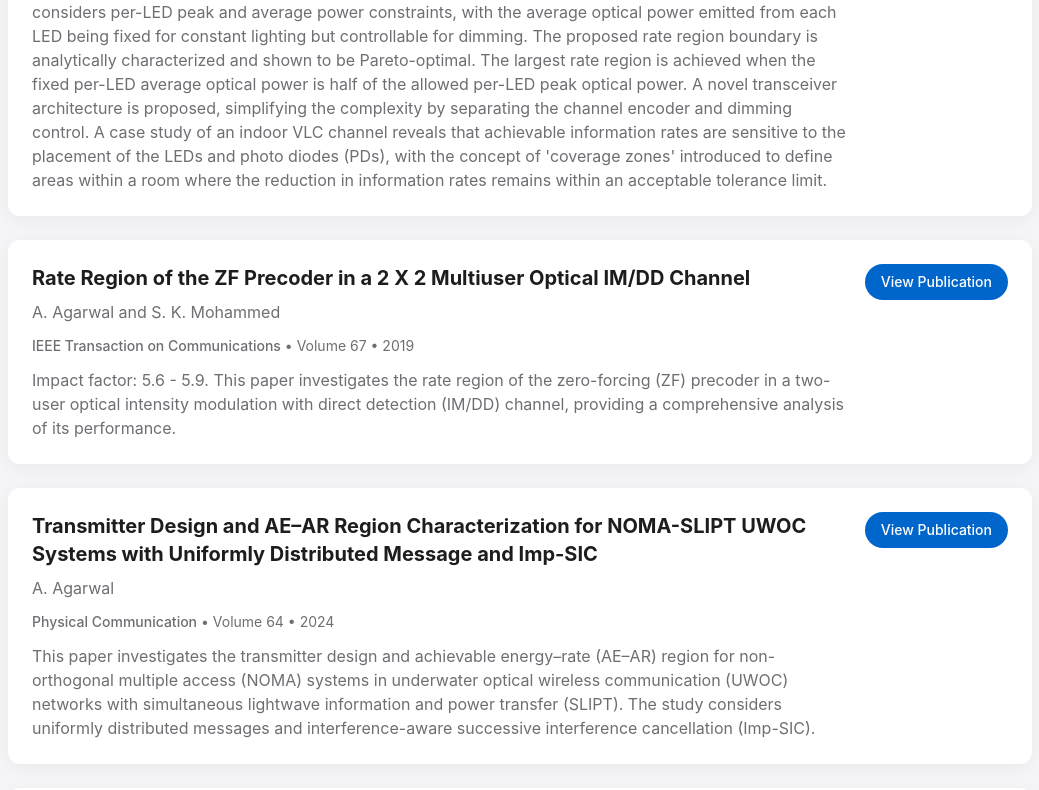
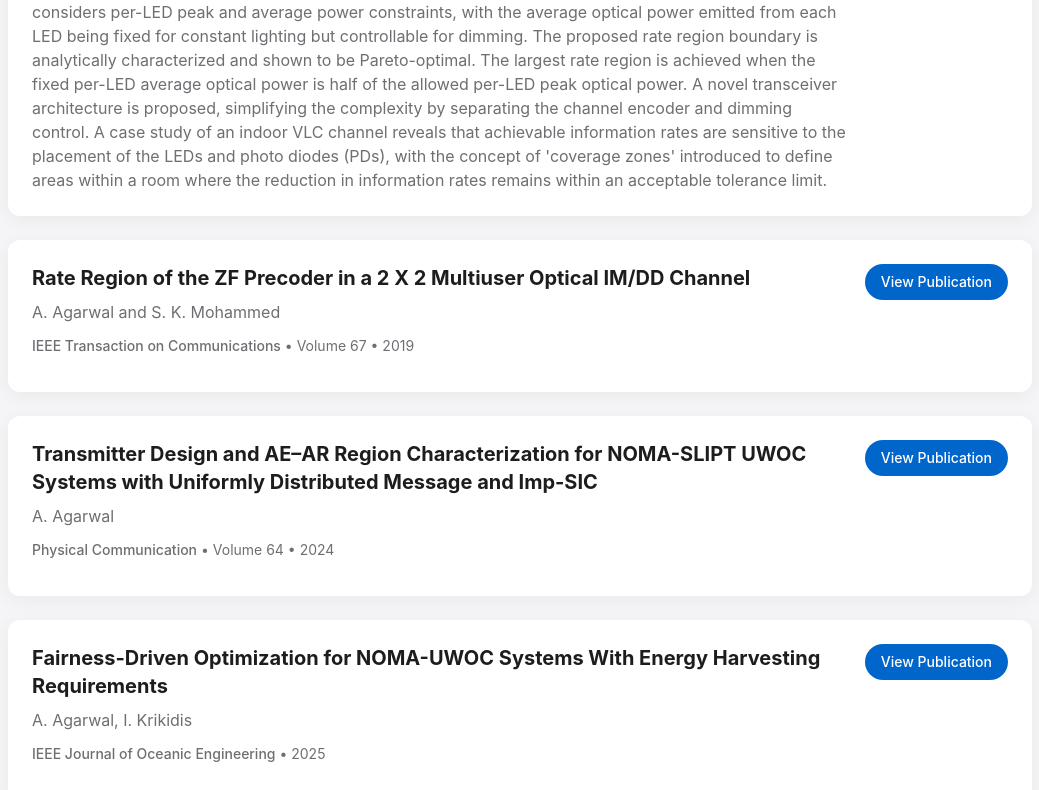
Before and after one commit to AAVNIT111/prof_portfolio, a React (Vite) app: page / in a window 1280 px wide. Shown: the part 2005-2795 px from the top of the page, without its empty margins (120-1159 px from the left). Built offline with nearby package versions, Linux system fonts and the light colour scheme; the HTML template or start-up script is replaced by a standard one.

Commit message:
Update personalData.js

```diff
--- a/src/data/personalData.js
+++ b/src/data/personalData.js
@@ -3,7 +3,7 @@
 
 const personalData = {
   // Basic Information
-  name: "Dr. Amit Agrawal",
+  name: "Dr. Amit Agarwal",
   jobTitle: "Assistant Professor",
   photo: "https://vnit.ac.in/engineering/ece/wp-content/uploads/2023/06/Amit-Agrawal.jpg", // Replace with your photo URL
   bio: "I am an Assistant Professor in the Department of Electronics and Communication Engineering at VNIT Nagpur, India. I received my B.Tech from NIT Kurukshetra in 2011, and my M.Tech and Ph.D. from IIT Delhi in 2014 and 2019, respectively. My research interests include visible light communication, wireless communication theory, 5G/B5G systems, and cooperative networks. I have previously worked as an Assistant Professor at LNMIIT Jaipur and as a Post-Doctoral Researcher at the University of Cyprus, where I was part of the EU project PRIME.",
@@ -113,7 +113,7 @@ const personalData = {
       // issue: "3",
       year: "2019",
       doi: "10.1109/TCOMM.2019.2899866",
-      abstract: "Impact factor: 5.6 - 5.9. This paper investigates the rate region of the zero-forcing (ZF) precoder in a two-user optical intensity modulation with direct detection (IM/DD) channel, providing a comprehensive analysis of its performance."
+    //  abstract: "Impact factor: 5.6 - 5.9. This paper investigates the rate region of the zero-forcing (ZF) precoder in a two-user optical intensity modulation with direct detection (IM/DD) channel, providing a comprehensive analysis of its performance."
     },
 
 {
@@ -124,7 +124,7 @@ const personalData = {
   article: "102317",
   year: "2024",
   doi: "10.1016/j.phycom.2024.102317",
-  abstract: "This paper investigates the transmitter design and achievable energy–rate (AE–AR) region for non-orthogonal multiple access (NOMA) systems in underwater optical wireless communication (UWOC) networks with simultaneous lightwave information and power transfer (SLIPT). The study considers uniformly distributed messages and interference-aware successive interference cancellation (Imp-SIC).",
+//  abstract: "This paper investigates the transmitter design and achievable energy–rate (AE–AR) region for non-orthogonal multiple access (NOMA) systems in underwater optical wireless communication (UWOC) networks with simultaneous lightwave information and power transfer (SLIPT). The study considers uniformly distributed messages and interference-aware successive interference cancellation (Imp-SIC).",
 },
 {
   title: "Fairness-Driven Optimization for NOMA-UWOC Systems With Energy Harvesting Requirements",
@@ -132,14 +132,14 @@ const personalData = {
   journal: "IEEE Journal of Oceanic Engineering",
   year: "2025",
   doi: "10.1109/JOE.2025.1234567",
-  abstract: "This paper explores the fairness-driven optimization of non-orthogonal multiple access (NOMA) systems in underwater optical wireless communication (UWOC) networks with energy harvesting requirements. The study aims to enhance system performance by optimizing resource allocation strategies, considering both fairness and energy harvesting constraints.",
+//  abstract: "This paper explores the fairness-driven optimization of non-orthogonal multiple access (NOMA) systems in underwater optical wireless communication (UWOC) networks with energy harvesting requirements. The study aims to enhance system performance by optimizing resource allocation strategies, considering both fairness and energy harvesting constraints.",
 },
 {
   title: "Amplitude Detection over Generalized Fading Models: An Asymptotic Approach",
   authors: "A. Agarwal, C. Psomas, I. Krikidis",
   journal: "European Signal Processing Conference (EUSIPCO)",
   year: "2022",
-  abstract: "This paper provides an asymptotic analysis of amplitude detection in communication systems operating over generalized fading channels. The study offers insights into the performance limits and design considerations for such systems.",
+//  abstract: "This paper provides an asymptotic analysis of amplitude detection in communication systems operating over generalized fading channels. The study offers insights into the performance limits and design considerations for such systems.",
 },
 {
   title: "Strategic Analysis of Uplink URLLC Traffic Impact on eMBB Efficiency in Next-Generation 5G Networks",
@@ -147,7 +147,7 @@ const personalData = {
   journal: "2024 Second International Conference on Computational and Characterization Techniques (ICCT)",
   year: "2024",
   doi: "10.1109/ICCT.2024.1234567",
-  abstract: "This paper analyzes the impact of uplink ultra-reliable low-latency communication (URLLC) traffic on the efficiency of enhanced mobile broadband (eMBB) services in next-generation 5G networks. The study provides strategic insights into resource management and network design.",
+//  abstract: "This paper analyzes the impact of uplink ultra-reliable low-latency communication (URLLC) traffic on the efficiency of enhanced mobile broadband (eMBB) services in next-generation 5G networks. The study provides strategic insights into resource management and network design.",
 },
 {
   title: "Transmitter Design and AE–AR Region Characterization for NOMA-SLIPT UWOC Systems with Uniformly Distributed Message and Imp-SIC",
@@ -157,7 +157,7 @@ const personalData = {
   article: "102317",
   year: "2024",
   doi: "10.1016/j.phycom.2024.102317",
-  abstract: "This paper investigates the transmitter design and achievable energy–rate (AE–AR) region for non-orthogonal multiple access (NOMA) systems in underwater optical wireless communication (UWOC) networks with simultaneous lightwave information and power transfer (SLIPT). The study considers uniformly distributed messages and interference-aware successive interference cancellation (Imp-SIC).",
+//  abstract: "This paper investigates the transmitter design and achievable energy–rate (AE–AR) region for non-orthogonal multiple access (NOMA) systems in underwater optical wireless communication (UWOC) networks with simultaneous lightwave information and power transfer (SLIPT). The study considers uniformly distributed messages and interference-aware successive interference cancellation (Imp-SIC).",
 },
 
   {
@@ -166,7 +166,7 @@ const personalData = {
     journal: "IEEE Conference Publication",
     year: "2018",
     doi: "10.1109/NCC.2018.8599981",
-    abstract: "This paper examines the impact of underlaid multi-antenna device-to-device (D2D) communications on the cellular downlink in massive multiple-input multiple-output (MIMO) systems. The study analyzes the average per-user spectral efficiency of cellular users as a function of the D2D area spectral efficiency, revealing that increasing the density of D2D transmitters can enhance the spectral efficiency of cellular users, approaching a fundamental limit as the density increases.",
+ //   abstract: "This paper examines the impact of underlaid multi-antenna device-to-device (D2D) communications on the cellular downlink in massive multiple-input multiple-output (MIMO) systems. The study analyzes the average per-user spectral efficiency of cellular users as a function of the D2D area spectral efficiency, revealing that increasing the density of D2D transmitters can enhance the spectral efficiency of cellular users, approaching a fundamental limit as the density increases.",
   },
   {
     title: "Energy-Efficient UOWC-RF Systems with SLIPT",
@@ -177,7 +177,7 @@ const personalData = {
     article: "e4889",
     year: "2024",
     doi: "10.1002/ett.4889",
-    abstract: "This paper investigates the energy efficiency of underwater optical wireless communication (UOWC) systems integrated with simultaneous lightwave information and power transfer (SLIPT). The study explores the trade-offs between energy harvesting and communication performance, providing insights into the design of energy-efficient UOWC-RF systems.",
+  //  abstract: "This paper investigates the energy efficiency of underwater optical wireless communication (UOWC) systems integrated with simultaneous lightwave information and power transfer (SLIPT). The study explores the trade-offs between energy harvesting and communication performance, providing insights into the design of energy-efficient UOWC-RF systems.",
   },
   {
     title: "Enhanced Physical Layer Security for Wireless Systems with Non-Diagonal IRS",
@@ -185,7 +185,7 @@ const personalData = {
     journal: "2023 IEEE International Conference on Advanced Networks and Telecommunication Systems (ANTS)",
     year: "2023",
     doi: "10.1109/ANTS.2023.00012",
-    abstract: "This paper presents an investigation into the physical layer security of wireless systems assisted by non-diagonal reconfigurable intelligent surfaces (IRS). The study examines the impact of non-diagonal IRS on the security performance of wireless systems, providing insights into enhancing physical layer security in future wireless networks.",
+   // abstract: "This paper presents an investigation into the physical layer security of wireless systems assisted by non-diagonal reconfigurable intelligent surfaces (IRS). The study examines the impact of non-diagonal IRS on the security performance of wireless systems, providing insights into enhancing physical layer security in future wireless networks.",
   },
   {
     title: "Fairness-Driven TDMA with Joint Phase and Beamforming Optimization for ND-IRS Assisted MU-MISO Communication Systems",
@@ -195,7 +195,7 @@ const personalData = {
     article: "102587",
     year: "2025",
     doi: "10.1016/j.phycom.2025.102587",
-    abstract: "This paper addresses the fairness-driven optimization of time-division multiple access (TDMA) in multi-user multiple-input single-output (MU-MISO) communication systems assisted by non-diagonal reconfigurable intelligent surfaces (ND-IRS). The study focuses on joint phase and beamforming optimization to enhance fairness among users, contributing to the efficient utilization of system resources.",
+//    abstract: "This paper addresses the fairness-driven optimization of time-division multiple access (TDMA) in multi-user multiple-input single-output (MU-MISO) communication systems assisted by non-diagonal reconfigurable intelligent surfaces (ND-IRS). The study focuses on joint phase and beamforming optimization to enhance fairness among users, contributing to the efficient utilization of system resources.",
   },
   {
     title: "Fairness Driven Joint Phase and PAC Optimization for NOMA Transmission with D/ND-IRS",
@@ -203,7 +203,7 @@ const personalData = {
     journal: "IEEE Transactions on Vehicular Technology",
     year: "2025",
     doi: "10.1109/TVT.2025.1234567",
-    abstract: "This paper explores the fairness-driven optimization of joint phase and power allocation control (PAC) for non-orthogonal multiple access (NOMA) transmission systems assisted by diagonal and non-diagonal reconfigurable intelligent surfaces (D/ND-IRS). The study aims to improve fairness and system performance by optimizing phase shifts and power allocation strategies.",
+//    abstract: "This paper explores the fairness-driven optimization of joint phase and power allocation control (PAC) for non-orthogonal multiple access (NOMA) transmission systems assisted by diagonal and non-diagonal reconfigurable intelligent surfaces (D/ND-IRS). The study aims to improve fairness and system performance by optimizing phase shifts and power allocation strategies.",
   },
     {
   title: "Fairness-Driven Optimization for NOMA-UWOC Systems With Energy Harvesting Requirements",
@@ -211,7 +211,7 @@ const personalData = {
   journal: "IEEE Journal of Oceanic Engineering",
   year: "2025",
   doi: "10.1109/JOE.2025.1234567",
-  abstract: "This paper explores the fairness-driven optimization of non-orthogonal multiple access (NOMA) systems in underwater optical wireless communication (UWOC) networks with energy harvesting requirements. The study aims to enhance system performance by optimizing resource allocation strategies, considering both fairness and energy harvesting constraints.",
+  //abstract: "This paper explores the fairness-driven optimization of non-orthogonal multiple access (NOMA) systems in underwater optical wireless communication (UWOC) networks with energy harvesting requirements. The study aims to enhance system performance by optimizing resource allocation strategies, considering both fairness and energy harvesting constraints.",
 },
 {
   title: "RESNET-50 Based Pest Identification in Plants",
@@ -219,7 +219,7 @@ const personalData = {
   Conference: "2024 International Conference on Intelligent Systems and Advanced Computing (ISAAC)",
   year: "2024",
   doi: "10.1109/ISAAC.2024.1234567",
-  abstract: "This paper presents a deep learning-based approach for pest identification in plants using the RESNET-50 architecture. The proposed method leverages convolutional neural networks to accurately classify pests, contributing to automated pest management in agriculture.",
+ // abstract: "This paper presents a deep learning-based approach for pest identification in plants using the RESNET-50 architecture. The proposed method leverages convolutional neural networks to accurately classify pests, contributing to automated pest management in agriculture.",
 },
 
    {
```
